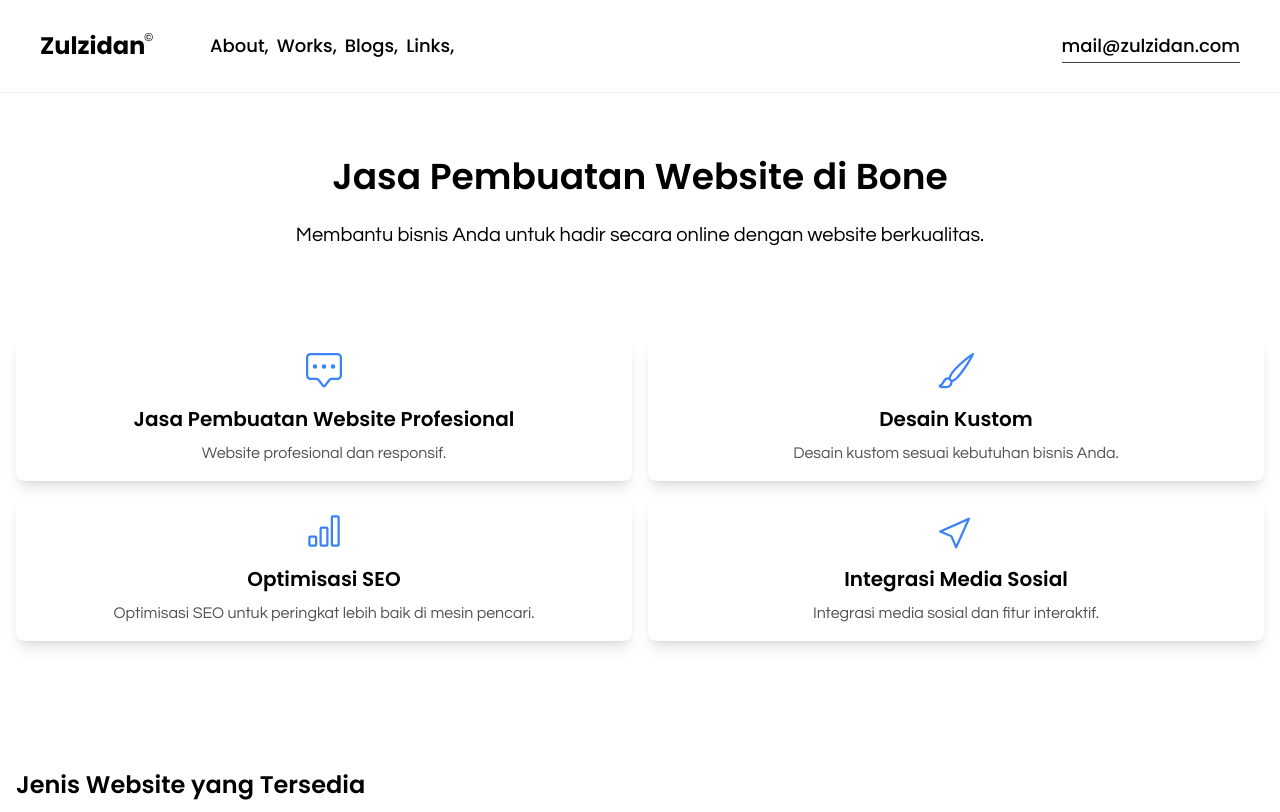
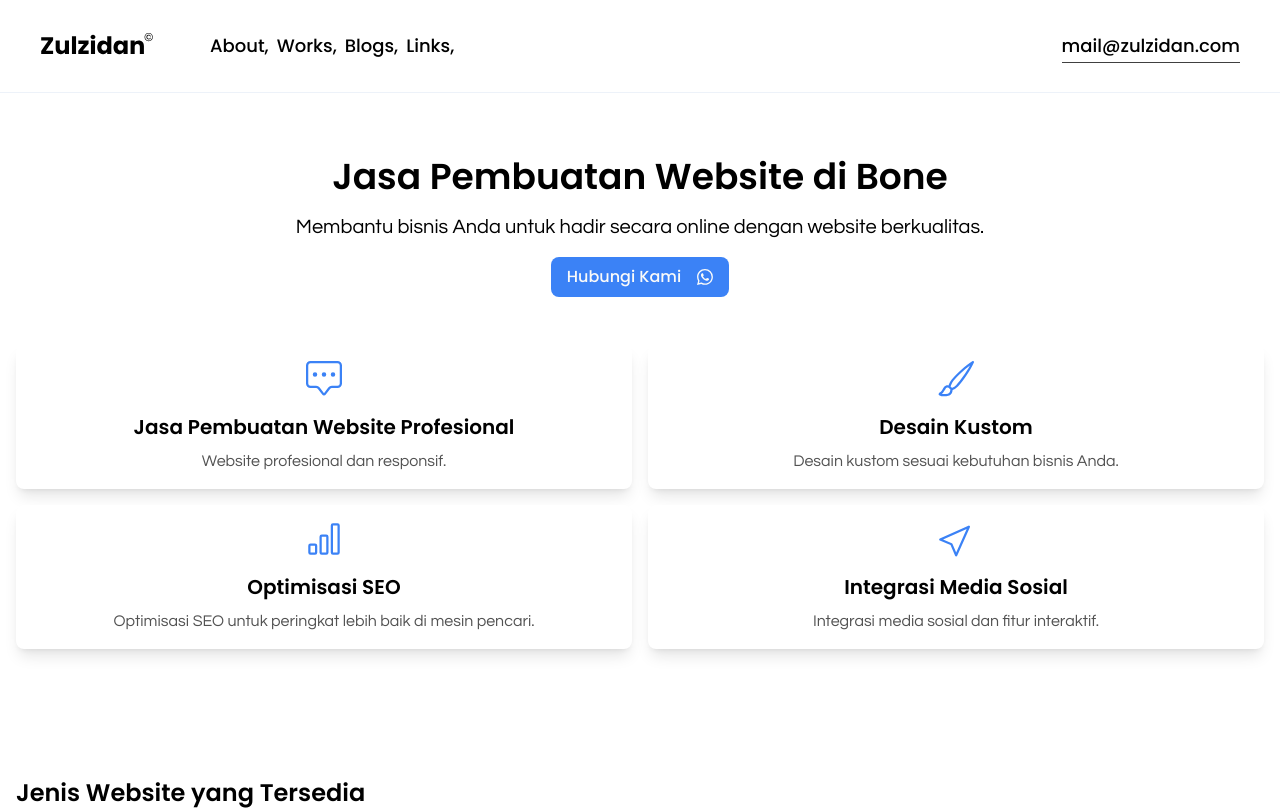
Before and after one commit to muhzulzidan/zulzidan, a Gatsby site: page /jasa-pembuatan-website-di-bone in a window 1280 px wide. Shown: the top 812 px of the page. Built offline with nearby package versions, Linux system fonts and the light colour scheme; Gatsby itself is replaced by a stand-in of ours.

Commit message:
update wa

```diff
--- a/src/pages/jasa-pembuatan-website-di-bone.jsx
+++ b/src/pages/jasa-pembuatan-website-di-bone.jsx
@@ -57,13 +57,17 @@ const JasaPembuatanWebDIBone = () => {
         <Layout>
             <section className="py-16">
                 <div className="container px-10 md:px-4 mx-auto ">
-                    <h1 className="text-4xl font-semibold text-center mb-6">
-                        Jasa Pembuatan Website di Bone
-                    </h1>
-                    <p className="text-xl text-center mb-10">
-                        Membantu bisnis Anda untuk hadir secara online dengan website berkualitas.
-                    </p>
-
+                    <div className="flex flex-col gap-4 justify-center items-center">
+                        <h1 className="text-4xl font-semibold text-center mb-0">
+                            Jasa Pembuatan Website di Bone
+                        </h1>
+                        <p className="text-xl text-center ">
+                            Membantu bisnis Anda untuk hadir secara online dengan website berkualitas.
+                        </p>
+                        <a href="https://api.whatsapp.com/send?phone=+6281354789375&text=halo,%20saya%20mau%20buat%20website" className="bg-blue-500 flex gap-4 w-fit  items-center justify-center font-heading font-medium text-stone-50 px-4 py-2 rounded-lg  hover:underline">
+                            Hubungi Kami <Whatsapp />
+                        </a>
+                    </div>
                     <div className="flex flex-col gap-32">
                         <div className="space-y-4">
                             <h2 className="text-2xl font-semibold text-white">Apa yang Kami Tawarkan</h2>
@@ -149,7 +153,7 @@ const JasaPembuatanWebDIBone = () => {
                                     number="1"
                                     title="Step 1"
                                     description="Hubungi kami melalui WhatsApp di"
-                                    link="https://wa.me/1234567890"
+                                    link="https://wa.me/6281354789375"
                                 />
                                 <StepItem icon={<ChatSquareDots />} number="2" title="Step 2" description="Konsultasi kebutuhan dan tujuan website Anda." />
                                 <StepItem icon={<Pencil />} number="3" title="Step 3" description="Perencanaan desain dan pembuatan website." />
@@ -203,7 +207,7 @@ const JasaPembuatanWebDIBone = () => {
 
                         <div className="text-center mt-10 flex-col flex justify-center items-center">
                             <h3 className="text-3xl font-heading font-bold py-4">Siap untuk memulai proyek website Anda?</h3>
-                            <a href="/contact" className="bg-blue-500 flex gap-4 w-fit  items-center justify-center font-heading font-medium text-stone-50 px-4 py-2 rounded-lg  hover:underline">
+                            <a href="https://api.whatsapp.com/send?phone=+6281354789375&text=halo,%20saya%20mau%20buat%20website" className="bg-blue-500 flex gap-4 w-fit  items-center justify-center font-heading font-medium text-stone-50 px-4 py-2 rounded-lg  hover:underline">
                                 Hubungi Kami <Whatsapp />
                             </a>
                         </div>
```
